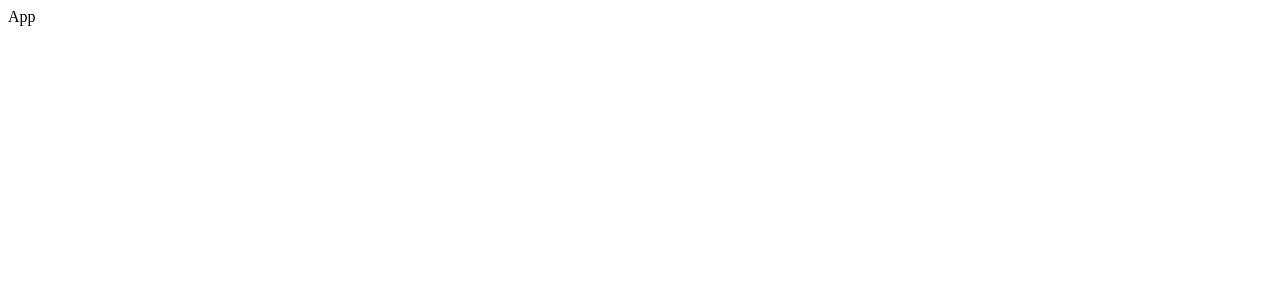
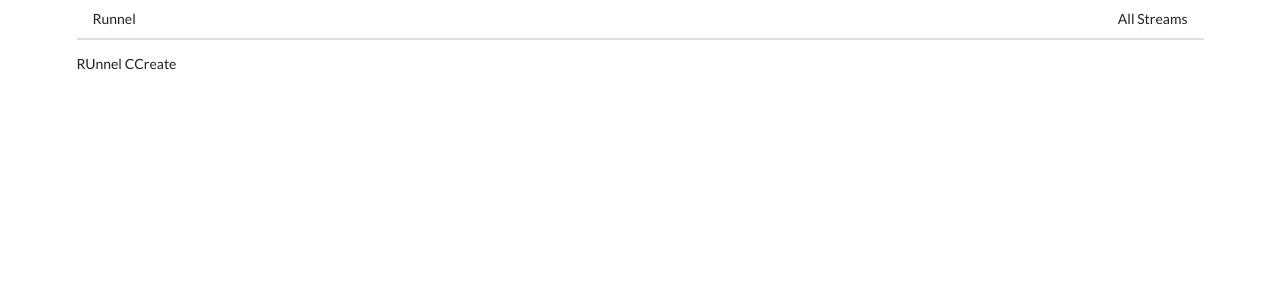
Before and after one commit to furqancodes/Runnel, a React (Create React App) app in the folder client/: page /runnel/new in a window 1280 px wide. Shown: the top 300 px of the page. Built offline with nearby package versions, Linux system fonts and the light colour scheme.

Commit message:
linked the rouetes

```diff
--- a/client/package.json
+++ b/client/package.json
@@ -8,6 +8,7 @@
     "@testing-library/user-event": "^12.6.0",
     "react": "^17.0.1",
     "react-dom": "^17.0.1",
+    "react-router-dom": "^5.2.0",
     "react-scripts": "4.0.1",
     "web-vitals": "^0.2.4"
   },
--- a/client/public/index.html
+++ b/client/public/index.html
@@ -10,6 +10,12 @@
       content="Web site created using create-react-app"
     />
     <link rel="apple-touch-icon" href="%PUBLIC_URL%/logo192.png" />
+    <link
+      rel="stylesheet"
+      href="https://cdnjs.cloudflare.com/ajax/libs/semantic-ui/2.4.1/semantic.min.css"
+      integrity="sha512-8bHTC73gkZ7rZ7vpqUQThUDhqcNFyYi2xgDgPDHc+GXVGHXq+xPjynxIopALmOPqzo9JZj0k6OqqewdGO3EsrQ=="
+      crossorigin="anonymous"
+    />
     <!--
       manifest.json provides metadata used when your web app is installed on a
       user's mobile device or desktop. See https://developers.google.com/web/fundamentals/web-app-manifest/
--- a/client/src/components/App.jsx
+++ b/client/src/components/App.jsx
@@ -1,6 +1,25 @@
 import React from "react";
-
+import { BrowserRouter, Route } from "react-router-dom";
+import Header from "./Header";
+import RunnelCreate from "./runnelCRUD/RunnelCreate";
+import RunnelEdit from "./runnelCRUD/RunnelEdit";
+import RunnelShow from "./runnelCRUD/RunnelShow";
+import RunnelList from "./runnelCRUD/RunnelList";
+import RunnelDelete from "./runnelCRUD/RunnelDelete";
 const App = () => {
-  return <div>App</div>;
+  return (
+    <div className="ui container">
+      <BrowserRouter>
+        <div>
+          <Header />
+          <Route path="/" exact component={RunnelList} />
+          <Route path="/runnel/new" exact component={RunnelCreate} />
+          <Route path="/runnel/edit" exact component={RunnelEdit} />
+          <Route path="/runnel/delete" exact component={RunnelDelete} />
+          <Route path="/runnel/show" exact component={RunnelShow} />
+        </div>
+      </BrowserRouter>
+    </div>
+  );
 };
 export default App;
--- a/client/src/components/Header.jsx
+++ b/client/src/components/Header.jsx
@@ -0,0 +1,17 @@
+import React from "react";
+import { Link } from "react-router-dom";
+const Header = () => {
+  return (
+    <div className="ui secondary pointing menu">
+      <Link to="/" className="item">
+        Runnel
+      </Link>
+      <div className="right menu">
+        <Link to="/" className="item">
+          All Streams
+        </Link>
+      </div>
+    </div>
+  );
+};
+export default Header;
--- a/client/src/components/runnelCRUD/RunnelCreate.jsx
+++ b/client/src/components/runnelCRUD/RunnelCreate.jsx
@@ -0,0 +1,6 @@
+import React from "react";
+const RunnelCreate = () => {
+  return <div>RUnnel CCreate</div>;
+};
+
+export default RunnelCreate;
--- a/client/src/components/runnelCRUD/RunnelDelete.jsx
+++ b/client/src/components/runnelCRUD/RunnelDelete.jsx
@@ -0,0 +1,6 @@
+import React from "react";
+const RunnelDelete = () => {
+  return <div>RUnnel Delete</div>;
+};
+
+export default RunnelDelete;
--- a/client/src/components/runnelCRUD/RunnelEdit.jsx
+++ b/client/src/components/runnelCRUD/RunnelEdit.jsx
@@ -0,0 +1,6 @@
+import React from "react";
+const RunnelEdit = () => {
+  return <div>RUnnel EDit</div>;
+};
+
+export default RunnelEdit;
--- a/client/src/components/runnelCRUD/RunnelList.jsx
+++ b/client/src/components/runnelCRUD/RunnelList.jsx
@@ -0,0 +1,6 @@
+import React from "react";
+const RunnelList = () => {
+  return <div>RUnnel Lsist</div>;
+};
+
+export default RunnelList;
--- a/client/src/components/runnelCRUD/RunnelShow.jsx
+++ b/client/src/components/runnelCRUD/RunnelShow.jsx
@@ -0,0 +1,6 @@
+import React from "react";
+const RunnelShow = () => {
+  return <div>RUnnel Show</div>;
+};
+
+export default RunnelShow;
```
Also changed, not shown: 2 other files (tests, documents, lock files or other folders).
